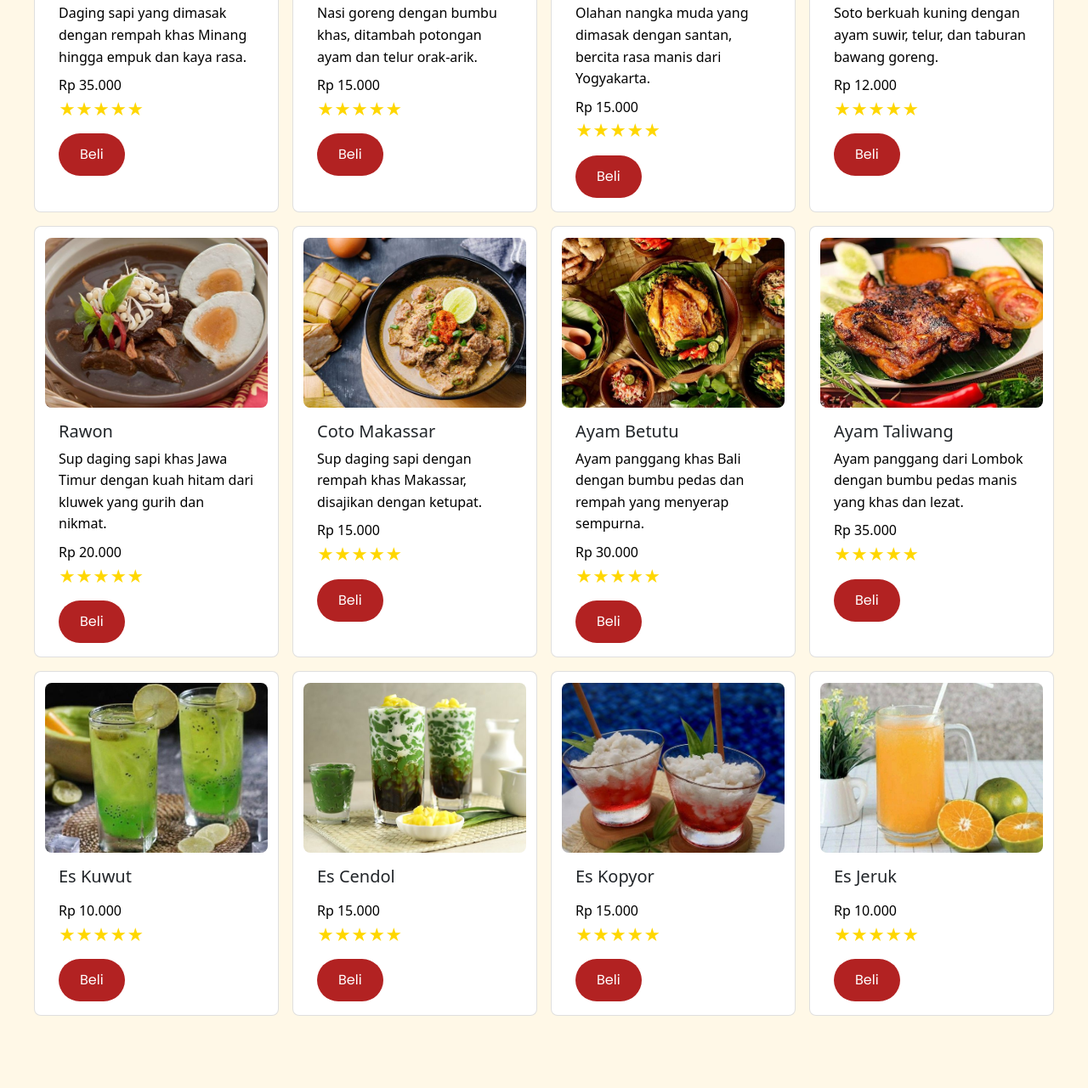
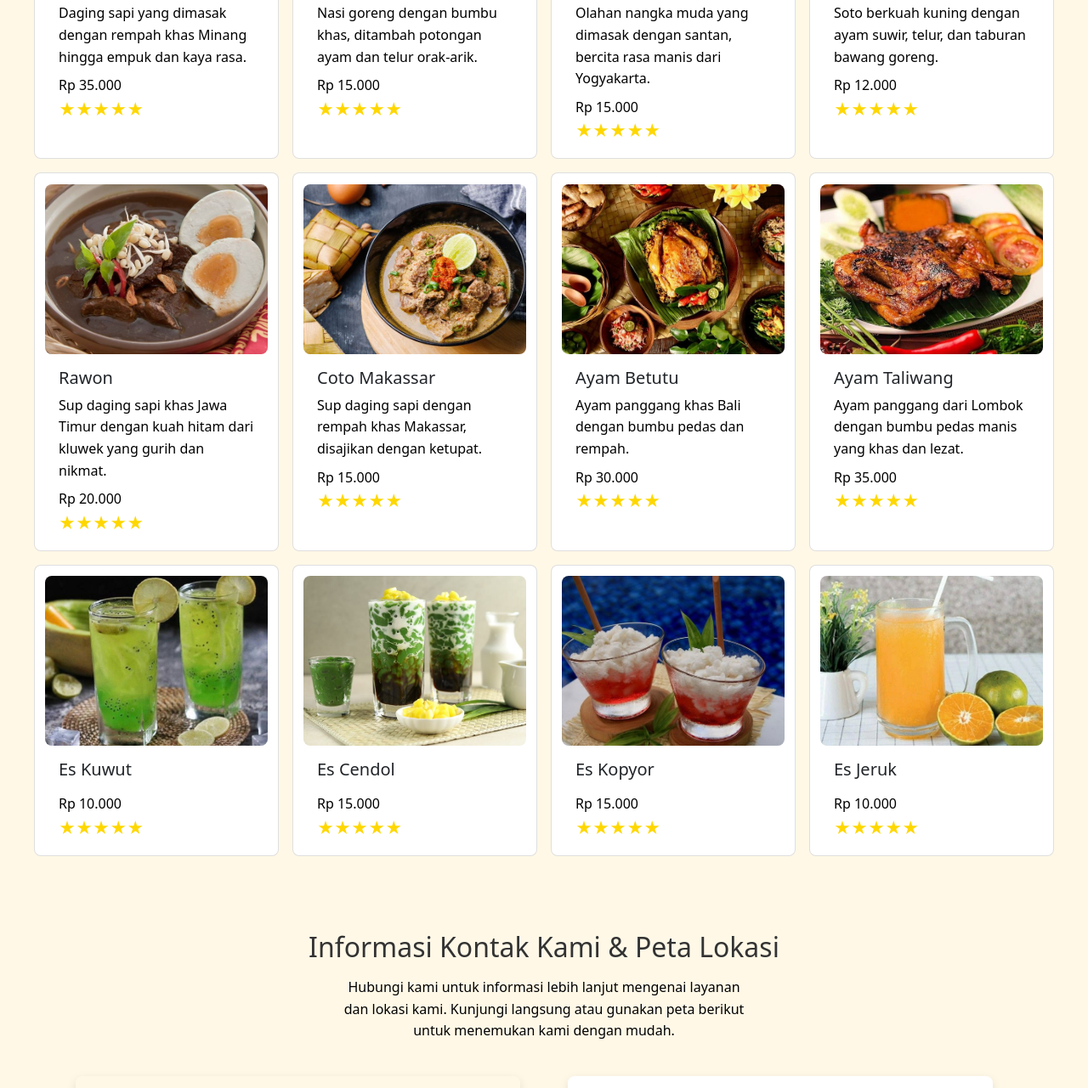
Before and after one commit to Haikalmuh/SIMPLE-RESTAURANT-WEB, a plain HTML site: page index.html in a window 1280 px wide. Shown: the part 1600-2881 px from the top of the page at 85% size. Drawn offline with nearby package versions, Linux system fonts and the light colour scheme; grey boxes are pictures that could not be loaded.

```diff
--- a/index.html
+++ b/index.html
@@ -24,6 +24,7 @@
     <link rel="stylesheet" href="css/style.css">
 
     <title>Warisan Resto</title>
+    <link rel="icon" href="img/resto.png" type="image/svg+xml">
 </head>
 
 <body>
@@ -105,7 +106,6 @@
                     </p>
                     <p class="menu-card-price" style="font-weight: 400; text-align: left;">Rp 35.000</p>
                     <p class="menu-card-rating">★★★★★</p>
-                    <a href="#" class="btn">Beli</a>
                 </div>
             </div>
             <div class="card" style="width: 18rem;">
@@ -116,7 +116,6 @@
                         dan telur orak-arik.</p>
                     <p class="menu-card-price" style="font-weight: 400; text-align: left;">Rp 15.000</p>
                     <p class="menu-card-rating">★★★★★</p>
-                    <a href="#" class="btn">Beli</a>
                 </div>
             </div>
             <div class="card" style="width: 18rem;">
@@ -127,7 +126,6 @@
                         Yogyakarta.</p>
                     <p class="menu-card-price" style="font-weight: 400; text-align: left;">Rp 15.000</p>
                     <p class="menu-card-rating">★★★★★</p>
-                    <a href="#" class="btn">Beli</a>
                 </div>
             </div>
             <div class="card" style="width: 18rem;">
@@ -137,7 +135,6 @@
                     <p class="card-text">Soto berkuah kuning dengan ayam suwir, telur, dan taburan bawang goreng.</p>
                     <p class="menu-card-price" style="font-weight: 400; text-align: left;">Rp 12.000</p>
                     <p class="menu-card-rating">★★★★★</p>
-                    <a href="#" class="btn">Beli</a>
                 </div>
             </div>
             <div class="card" style="width: 18rem;">
@@ -149,7 +146,6 @@
                     </p>
                     <p class="menu-card-price" style="font-weight: 400; text-align: left;">Rp 20.000</p>
                     <p class="menu-card-rating">★★★★★</p>
-                    <a href="#" class="btn">Beli</a>
                 </div>
             </div>
             <div class="card" style="width: 18rem;">
@@ -159,18 +155,16 @@
                     <p class="card-text">Sup daging sapi dengan rempah khas Makassar, disajikan dengan ketupat.</p>
                     <p class="menu-card-price" style="font-weight: 400; text-align: left;">Rp 15.000</p>
                     <p class="menu-card-rating">★★★★★</p>
-                    <a href="#" class="btn">Beli</a>
                 </div>
             </div>
             <div class="card" style="width: 18rem;">
                 <img src="img/menu/ayam betutu.jpg" class="card-img-top" alt="...">
                 <div class="card-body">
                     <h5 class="card-title">Ayam Betutu</h5>
-                    <p class="card-text">Ayam panggang khas Bali dengan bumbu pedas dan rempah yang menyerap sempurna.
+                    <p class="card-text">Ayam panggang khas Bali dengan bumbu pedas dan rempah.
                     </p>
                     <p class="menu-card-price" style="font-weight: 400; text-align: left;">Rp 30.000</p>
                     <p class="menu-card-rating">★★★★★</p>
-                    <a href="#" class="btn">Beli</a>
                 </div>
             </div>
             <div class="card" style="width: 18rem;">
@@ -180,7 +174,6 @@
                     <p class="card-text">Ayam panggang dari Lombok dengan bumbu pedas manis yang khas dan lezat.</p>
                     <p class="menu-card-price" style="font-weight: 400; text-align: left;">Rp 35.000</p>
                     <p class="menu-card-rating">★★★★★</p>
-                    <a href="#" class="btn">Beli</a>
                 </div>
             </div>
             <div class="card" style="width: 18rem;">
@@ -189,7 +182,6 @@
                     <h5 class="card-title">Es Kuwut</h5>
                     <p class="menu-card-price" style="font-weight: 400; text-align: left;">Rp 10.000</p>
                     <p class="menu-card-rating">★★★★★</p>
-                    <a href="#" class="btn">Beli</a>
                 </div>
             </div>
             <div class="card" style="width: 18rem;">
@@ -198,7 +190,6 @@
                     <h5 class="card-title">Es Cendol</h5>
                     <p class="menu-card-price" style="font-weight: 400; text-align: left;">Rp 15.000</p>
                     <p class="menu-card-rating">★★★★★</p>
-                    <a href="#" class="btn">Beli</a>
                 </div>
             </div>
             <div class="card" style="width: 18rem;">
@@ -207,7 +198,6 @@
                     <h5 class="card-title">Es Kopyor</h5>
                     <p class="menu-card-price" style="font-weight: 400; text-align: left;">Rp 15.000</p>
                     <p class="menu-card-rating">★★★★★</p>
-                    <a href="#" class="btn">Beli</a>
                 </div>
             </div>
             <div class="card" style="width: 18rem;">
@@ -216,7 +206,6 @@
                     <h5 class="card-title">Es Jeruk</h5>
                     <p class="menu-card-price" style="font-weight: 400; text-align: left;">Rp 10.000</p>
                     <p class="menu-card-rating">★★★★★</p>
-                    <a href="#" class="btn">Beli</a>
                 </div>
             </div>
         </div>
```
Also changed, not shown: img/resto.png (added).
